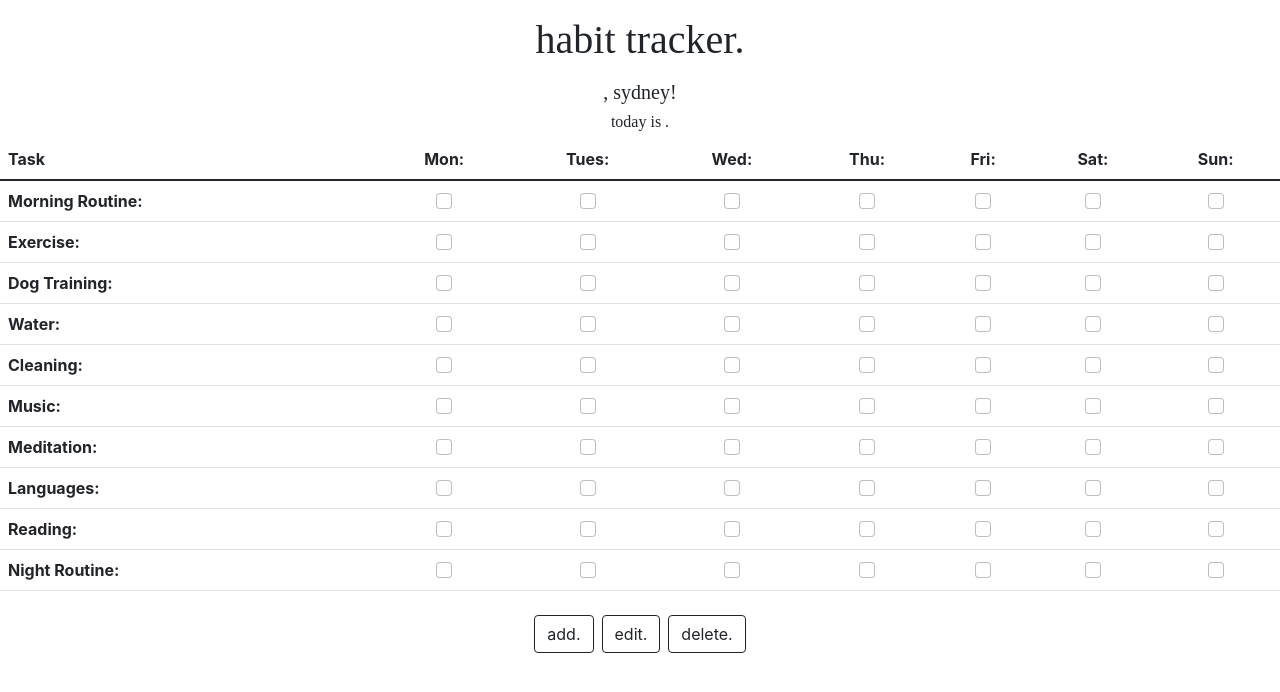
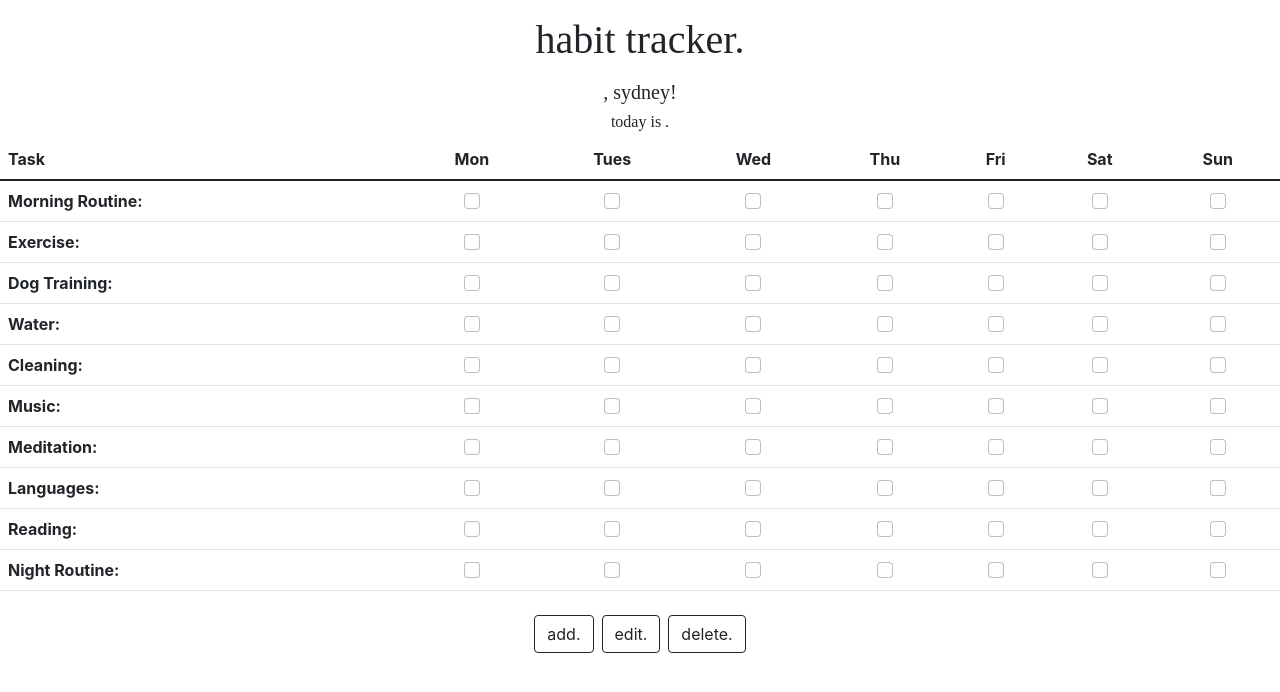
Before and after one commit to sydneywalcoff/habit-tracker, a React (Create React App) app in the folder client/: page / in a window 1280 px wide. Shown: the top 692 px of the page. Built offline with nearby package versions, Linux system fonts and the light colour scheme; a web font is replaced by a local one.

Commit message:
refactored table rows

```diff
--- a/client/src/components/Tracker/index.js
+++ b/client/src/components/Tracker/index.js
@@ -1,131 +1,89 @@
 import React from 'react';
 
 const Tracker = () => {
+    const daysOfTheWeek = ['Mon', 'Tues', 'Wed', 'Thu', 'Fri', 'Sat', 'Sun'];
     return(
         <>
-            <table class="table">
+            <table className="table">
                 <thead>
                     <tr>
                         <th scope='col'>Task</th>
-                        <th scope='col' class="text-center">Mon: <span id="1"></span></th>
-                        <th scope='col' class="text-center">Tues: <span id="2"></span></th>
-                        <th scope='col' class="text-center">Wed: <span id="3"></span></th>
-                        <th scope='col' class="text-center">Thu: <span id="4"></span></th>
-                        <th scope='col' class="text-center">Fri: <span id="5"></span></th>
-                        <th scope='col' class="text-center">Sat: <span id="6"></span></th>
-                        <th scope='col' class="text-center">Sun: <span id="7"></span></th>
+                        {daysOfTheWeek.map(day =>
+                            <th scope='col' className="text-center">{day} <span id="1"></span></th>
+                        )}
                     </tr>
                 </thead>
                 <tbody>
                     <tr>
                         <th scope="row">Morning Routine:</th>
-                        <td class="text-center"><input class="form-check-input" type="checkbox" value="" id="flexCheckDefault" /></td>
-                        <td class="text-center"><input class="form-check-input" type="checkbox" value="" id="flexCheckDefault" /></td>
-                        <td class="text-center"><input class="form-check-input" type="checkbox" value="" id="flexCheckDefault" /></td>
-                        <td class="text-center"><input class="form-check-input" type="checkbox" value="" id="flexCheckDefault" /></td>
-                        <td class="text-center"><input class="form-check-input" type="checkbox" value="" id="flexCheckDefault" /></td>
-                        <td class="text-center"><input class="form-check-input" type="checkbox" value="" id="flexCheckDefault" /></td>
-                        <td class="text-center"><input class="form-check-input" type="checkbox" value="" id="flexCheckDefault" /></td>
+                        {daysOfTheWeek.map(day =>
+                            <td className="text-center"><input className="form-check-input" type="checkbox" value="" id="flexCheckDefault" /></td>
+                        )}
                     </tr>
                     <tr>
                         <th scope="row">Exercise:</th>
-                        <td class="text-center"><input class="form-check-input" type="checkbox" value="" id="flexCheckDefault" /></td>
-                        <td class="text-center"><input class="form-check-input" type="checkbox" value="" id="flexCheckDefault" /></td>
-                        <td class="text-center"><input class="form-check-input" type="checkbox" value="" id="flexCheckDefault" /></td>
-                        <td class="text-center"><input class="form-check-input" type="checkbox" value="" id="flexCheckDefault" /></td>
-                        <td class="text-center"><input class="form-check-input" type="checkbox" value="" id="flexCheckDefault" /></td>
-                        <td class="text-center"><input class="form-check-input" type="checkbox" value="" id="flexCheckDefault" /></td>
-                        <td class="text-center"><input class="form-check-input" type="checkbox" value="" id="flexCheckDefault" /></td>
+                        {daysOfTheWeek.map(day =>
+                            <td className="text-center"><input className="form-check-input" type="checkbox" value="" id="flexCheckDefault" /></td>
+                        )}
                     </tr>
                     <tr>
                         <th scope="row">Dog Training:</th>
-                        <td class="text-center"><input class="form-check-input" type="checkbox" value="" id="flexCheckDefault" /></td>
-                        <td class="text-center"><input class="form-check-input" type="checkbox" value="" id="flexCheckDefault" /></td>
-                        <td class="text-center"><input class="form-check-input" type="checkbox" value="" id="flexCheckDefault" /></td>
-                        <td class="text-center"><input class="form-check-input" type="checkbox" value="" id="flexCheckDefault" /></td>
-                        <td class="text-center"><input class="form-check-input" type="checkbox" value="" id="flexCheckDefault" /></td>
-                        <td class="text-center"><input class="form-check-input" type="checkbox" value="" id="flexCheckDefault" /></td>
-                        <td class="text-center"><input class="form-check-input" type="checkbox" value="" id="flexCheckDefault" /></td>
+                        {daysOfTheWeek.map(day =>
+                            <td className="text-center"><input className="form-check-input" type="checkbox" value="" id="flexCheckDefault" /></td>
+                        )}
                     </tr>
                     <tr>
                         <th scope="row">Water:</th>
-                        <td class="text-center"><input class="form-check-input" type="checkbox" value="" id="flexCheckDefault" /></td>
-                        <td class="text-center"><input class="form-check-input" type="checkbox" value="" id="flexCheckDefault" /></td>
-                        <td class="text-center"><input class="form-check-input" type="checkbox" value="" id="flexCheckDefault" /></td>
-                        <td class="text-center"><input class="form-check-input" type="checkbox" value="" id="flexCheckDefault" /></td>
-                        <td class="text-center"><input class="form-check-input" type="checkbox" value="" id="flexCheckDefault" /></td>
-                        <td class="text-center"><input class="form-check-input" type="checkbox" value="" id="flexCheckDefault" /></td>
-                        <td class="text-center"><input class="form-check-input" type="checkbox" value="" id="flexCheckDefault" /></td>
+                        {daysOfTheWeek.map(day =>
+                            <td className="text-center"><input className="form-check-input" type="checkbox" value="" id="flexCheckDefault" /></td>
+                        )}
                     </tr>
                     <tr>
                         <th scope="row">Cleaning:</th>
-                        <td class="text-center"><input class="form-check-input" type="checkbox" value="" id="flexCheckDefault" /></td>
-                        <td class="text-center"><input class="form-check-input" type="checkbox" value="" id="flexCheckDefault" /></td>
-                        <td class="text-center"><input class="form-check-input" type="checkbox" value="" id="flexCheckDefault" /></td>
-                        <td class="text-center"><input class="form-check-input" type="checkbox" value="" id="flexCheckDefault" /></td>
-                        <td class="text-center"><input class="form-check-input" type="checkbox" value="" id="flexCheckDefault" /></td>
-                        <td class="text-center"><input class="form-check-input" type="checkbox" value="" id="flexCheckDefault" /></td>
-                        <td class="text-center"><input class="form-check-input" type="checkbox" value="" id="flexCheckDefault" /></td>
+                        {daysOfTheWeek.map(day =>
+                            <td className="text-center"><input className="form-check-input" type="checkbox" value="" id="flexCheckDefault" /></td>
+                        )}
                     </tr>
                     <tr>
                         <th scope="row">Music:</th>
-                        <td class="text-center"><input class="form-check-input" type="checkbox" value="" id="flexCheckDefault" /></td>
-                        <td class="text-center"><input class="form-check-input" type="checkbox" value="" id="flexCheckDefault" /></td>
-                        <td class="text-center"><input class="form-check-input" type="checkbox" value="" id="flexCheckDefault" /></td>
-                        <td class="text-center"><input class="form-check-input" type="checkbox" value="" id="flexCheckDefault" /></td>
-                        <td class="text-center"><input class="form-check-input" type="checkbox" value="" id="flexCheckDefault" /></td>
-                        <td class="text-center"><input class="form-check-input" type="checkbox" value="" id="flexCheckDefault" /></td>
-                        <td class="text-center"><input class="form-check-input" type="checkbox" value="" id="flexCheckDefault" /></td>
+                        {daysOfTheWeek.map(day =>
+                            <td className="text-center"><input className="form-check-input" type="checkbox" value="" id="flexCheckDefault" /></td>
+                        )}
                     </tr>
                     <tr>
                         <th scope="row">Meditation:</th>
-                        <td class="text-center"><input class="form-check-input" type="checkbox" value="" id="flexCheckDefault" /></td>
-                        <td class="text-center"><input class="form-check-input" type="checkbox" value="" id="flexCheckDefault" /></td>
-                        <td class="text-center"><input class="form-check-input" type="checkbox" value="" id="flexCheckDefault" /></td>
-                        <td class="text-center"><input class="form-check-input" type="checkbox" value="" id="flexCheckDefault" /></td>
-                        <td class="text-center"><input class="form-check-input" type="checkbox" value="" id="flexCheckDefault" /></td>
-                        <td class="text-center"><input class="form-check-input" type="checkbox" value="" id="flexCheckDefault" /></td>
-                        <td class="text-center"><input class="form-check-input" type="checkbox" value="" id="flexCheckDefault" /></td>
+                        {daysOfTheWeek.map(day =>
+                            <td className="text-center"><input className="form-check-input" type="checkbox" value="" id="flexCheckDefault" /></td>
+                        )}
                     </tr>
                     <tr>
                         <th scope="row">Languages:</th>
-                        <td class="text-center"><input class="form-check-input" type="checkbox" value="" id="flexCheckDefault" /></td>
-                        <td class="text-center"><input class="form-check-input" type="checkbox" value="" id="flexCheckDefault" /></td>
-                        <td class="text-center"><input class="form-check-input" type="checkbox" value="" id="flexCheckDefault" /></td>
-                        <td class="text-center"><input class="form-check-input" type="checkbox" value="" id="flexCheckDefault" /></td>
-                        <td class="text-center"><input class="form-check-input" type="checkbox" value="" id="flexCheckDefault" /></td>
-                        <td class="text-center"><input class="form-check-input" type="checkbox" value="" id="flexCheckDefault" /></td>
-                        <td class="text-center"><input class="form-check-input" type="checkbox" value="" id="flexCheckDefault" /></td>
+                        {daysOfTheWeek.map(day =>
+                            <td className="text-center"><input className="form-check-input" type="checkbox" value="" id="flexCheckDefault" /></td>
+                        )}
                     </tr>
                     <tr>
                         <th scope="row">Reading:</th>
-                        <td class="text-center"><input class="form-check-input" type="checkbox" value="" id="flexCheckDefault" /></td>
-                        <td class="text-center"><input class="form-check-input" type="checkbox" value="" id="flexCheckDefault" /></td>
-                        <td class="text-center"><input class="form-check-input" type="checkbox" value="" id="flexCheckDefault" /></td>
-                        <td class="text-center"><input class="form-check-input" type="checkbox" value="" id="flexCheckDefault" /></td>
-                        <td class="text-center"><input class="form-check-input" type="checkbox" value="" id="flexCheckDefault" /></td>
-                        <td class="text-center"><input class="form-check-input" type="checkbox" value="" id="flexCheckDefault" /></td>
-                        <td class="text-center"><input class="form-check-input" type="checkbox" value="" id="flexCheckDefault" /></td>
+                        {daysOfTheWeek.map(day =>
+                            <td className="text-center"><input className="form-check-input" type="checkbox" value="" id="flexCheckDefault" /></td>
+                        )}
                     </tr>
                     <tr>
                         <th scope="row">Night Routine:</th>
-                        <td class="text-center"><input class="form-check-input" type="checkbox" value="" id="flexCheckDefault" /></td>
-                        <td class="text-center"><input class="form-check-input" type="checkbox" value="" id="flexCheckDefault" /></td>
-                        <td class="text-center"><input class="form-check-input" type="checkbox" value="" id="flexCheckDefault" /></td>
-                        <td class="text-center"><input class="form-check-input" type="checkbox" value="" id="flexCheckDefault" /></td>
-                        <td class="text-center"><input class="form-check-input" type="checkbox" value="" id="flexCheckDefault" /></td>
-                        <td class="text-center"><input class="form-check-input" type="checkbox" value="" id="flexCheckDefault" /></td>
-                        <td class="text-center"><input class="form-check-input" type="checkbox" value="" id="flexCheckDefault" /></td>
+                        {daysOfTheWeek.map(day =>
+                            <td className="text-center"><input className="form-check-input" type="checkbox" value="" id="flexCheckDefault" /></td>
+                        )}
                     </tr>
                 </tbody>
             </table>
-            <div id="buttonDiv" class="d-flex justify-content-center my-4">
-                <button class="btn btn-outline-dark mx-1" id="add-btn">add.</button>
-                <button class="btn btn-outline-dark mx-1" id="edit-btn">edit.</button>
-                <button class="btn btn-outline-dark mx-1" id="delete-btn">delete.</button>
+            <div id="buttonDiv" className="d-flex justify-content-center my-4">
+                <button className="btn btn-outline-dark mx-1" id="add-btn">add.</button>
+                <button className="btn btn-outline-dark mx-1" id="edit-btn">edit.</button>
+                <button className="btn btn-outline-dark mx-1" id="delete-btn">delete.</button>
             </div>
         </>
     );
 };
 
+
 export default Tracker;
```
